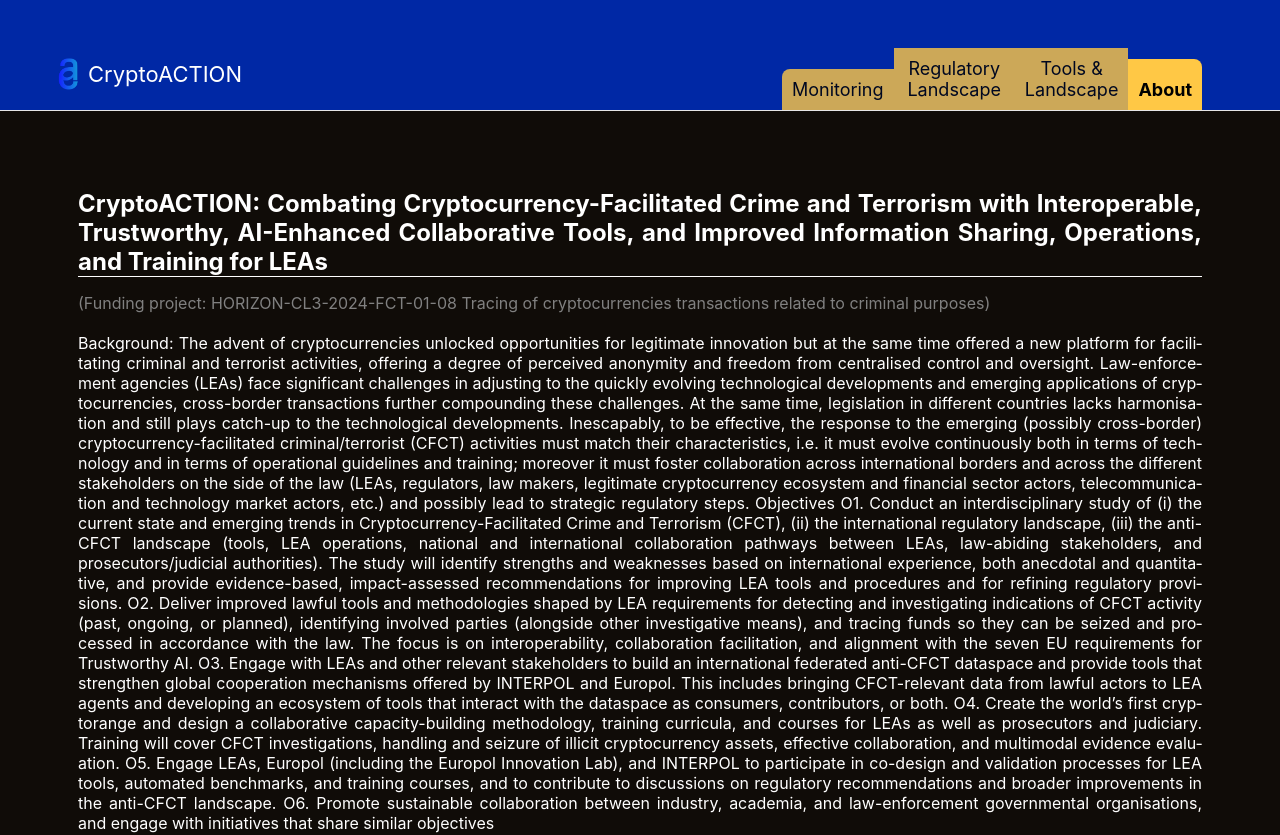
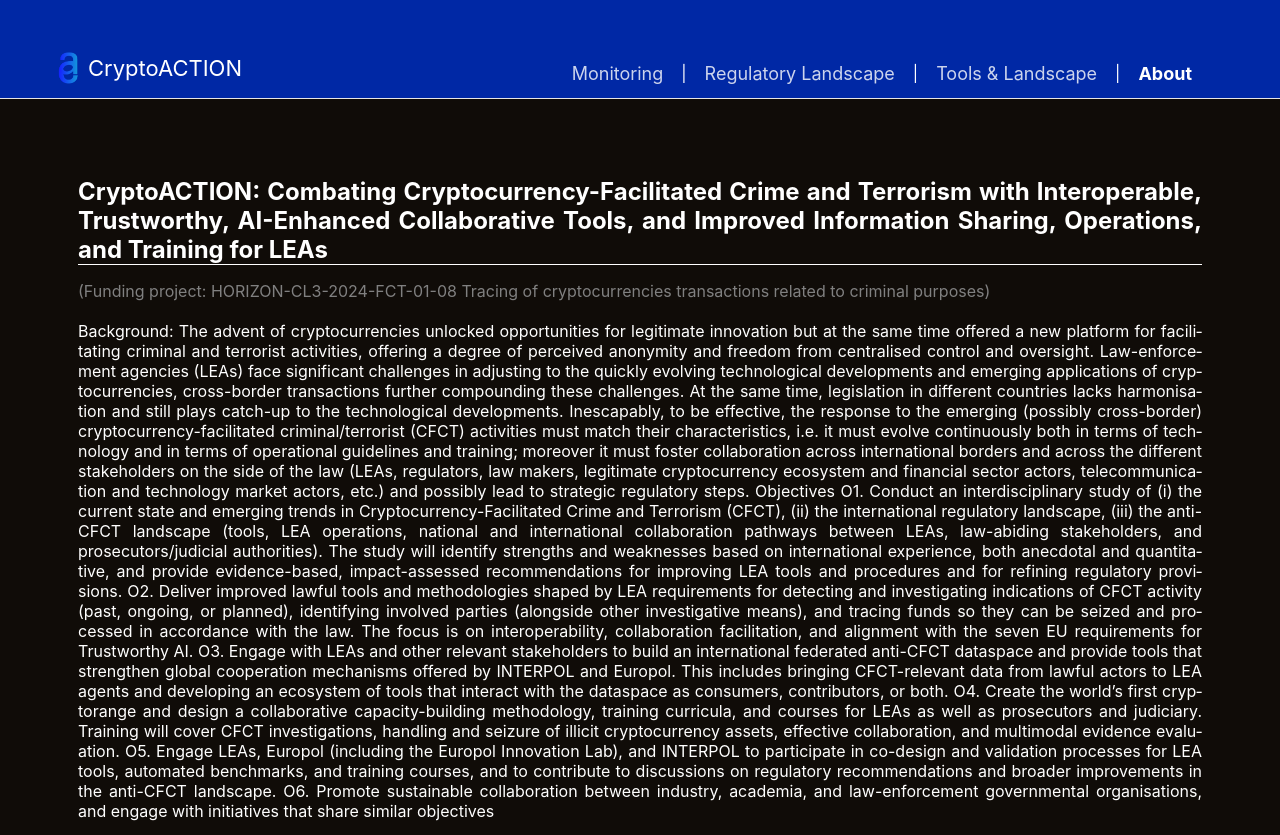
Before and after one commit to Olstra/CryptoACTION-website, a React (Vite) app: page /about in a window 1280 px wide. Shown: the top 835 px of the page. Built offline with nearby package versions, Linux system fonts and the light colour scheme.

Commit message:
make tabs pretty again

```diff
--- a/src/components/Header/Header.module.sass
+++ b/src/components/Header/Header.module.sass
@@ -1,16 +1,17 @@
-@use "../../styles/colorpalette" as colors
-@use "../../styles/gaps" as gaps
+@use "../../styles/colorpalette" as *
+@use "../../styles/gaps" as *
+@use "../../styles/_mixins" as *
 
-$tab-bg: colors.$uzh-gold
-$active-bg: colors.$uzh-gold
+$tab-bg: $uzh-blue
+$active-bg: $uzh-gold
 $text-color: white
-$background-color: colors.$uzh-blue
+$background-color: $uzh-blue
 
 .siteHeader
   display: flex
   align-items: center
   justify-content: space-between
-  padding: gaps.$padding gaps.$padding 0 gaps.$padding
+  padding: $padding $padding 0 $padding
   background: $background-color
   border-bottom: 1px solid #e6e6e6
   position: sticky
@@ -43,28 +44,29 @@
 
 ul.tabs
   background: $background-color
-  width: 420px
-  margin-right: gaps.$margin
+  width: auto
+  margin-right: $margin
   list-style: none
   overflow: hidden
   padding: 0
   display: flex
   align-items: flex-end
 
-ul.tabs li
-  background: $background-color
-  flex: auto
-  text-align: center
+  li
+    display: flex
+    align-items: center
+    background: $background-color
+    flex: auto
+    text-align: center
 
-.tabs li:first-child a.switch
-  border-top-left-radius: 8px
-
-.tabs li:last-child a.switch
-  border-top-right-radius: 8px
+    &:not(:last-child)::after
+      content: "|"
+      margin: 0 8px
+      color: white
 
 a.switch
   background: $tab-bg
-  color: black
+  color: $text-color
   display: block
   cursor: pointer
   text-decoration: none
@@ -72,21 +74,17 @@
   font-size: 18px
   opacity: 0.8
   transition: padding 0.2s ease, margin 0.2s ease
-  border-bottom: 0
 
-a.switch:hover
-  opacity: 0.9
-  padding-top: 15px
+  &:hover
+    opacity: 0.9
 
-a.switch.activeTab
-  opacity: 1
-  border-bottom: 0
-  padding-top: 20px
-  font-weight: bold
+  &.activeTab
+    opacity: 1
+    font-weight: bold
 
 .hamburgerContainer
   background: transparent
-  margin-right: gaps.$margin
+  margin-right: $margin
 
 .hamburger
   display: none
@@ -103,11 +101,11 @@
   margin: 4px 0
   transition: transform 0.2s ease, opacity 0.2s ease
 
-@media (max-width: 768px)
+@include tablet
   .wrapper
     position: absolute
     top: 60px
-    right: gaps.$padding
+    right: $padding
     width: 35%
     background: $background-color
     border-radius: 8px
@@ -118,25 +116,9 @@
   .wrapper.open
     max-height: 320px
 
-  a.switch
-    color: $text-color
-    border: none
-    border-radius: 0
-    background: transparent
-
-  a.switch.activeTab
-    border: none
-    border-radius: 0
-    border-bottom: 1px solid $text-color
-
   .tabs
     flex-direction: column
     width: 100%
-
-  .switch
-    display: block
-    padding: 12px 16px
-    border-radius: 6px
 
   .hamburger
     display: block
--- /dev/null
+++ b/src/styles/_mixins.sass
@@ -0,0 +1,7 @@
+@mixin mobile
+  @media (max-width: 480px)
+    @content
+
+@mixin tablet
+  @media (max-width: 768px)
+    @content
```
